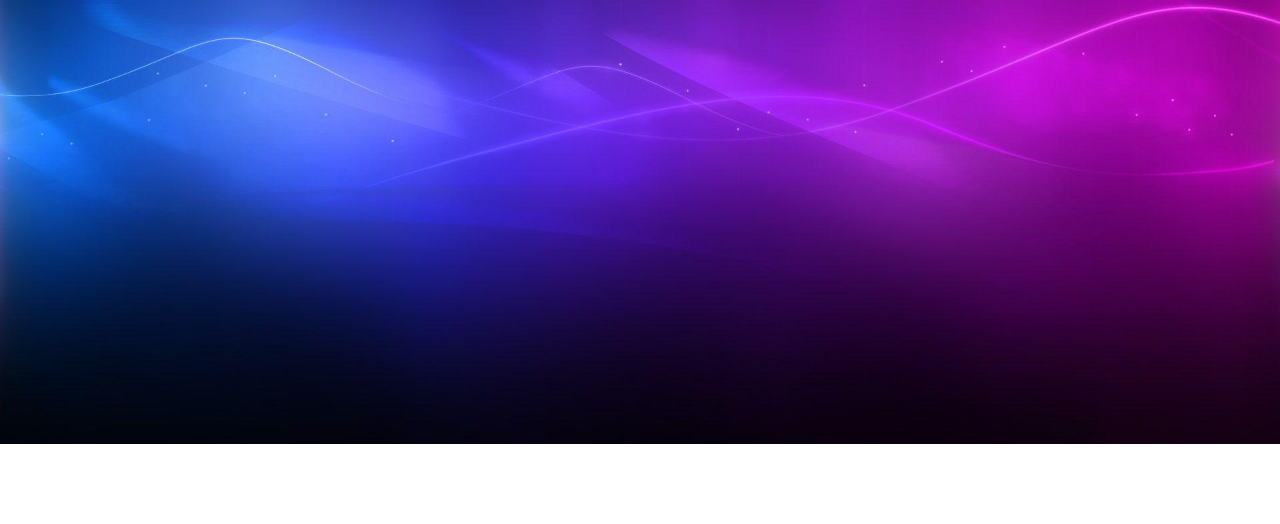
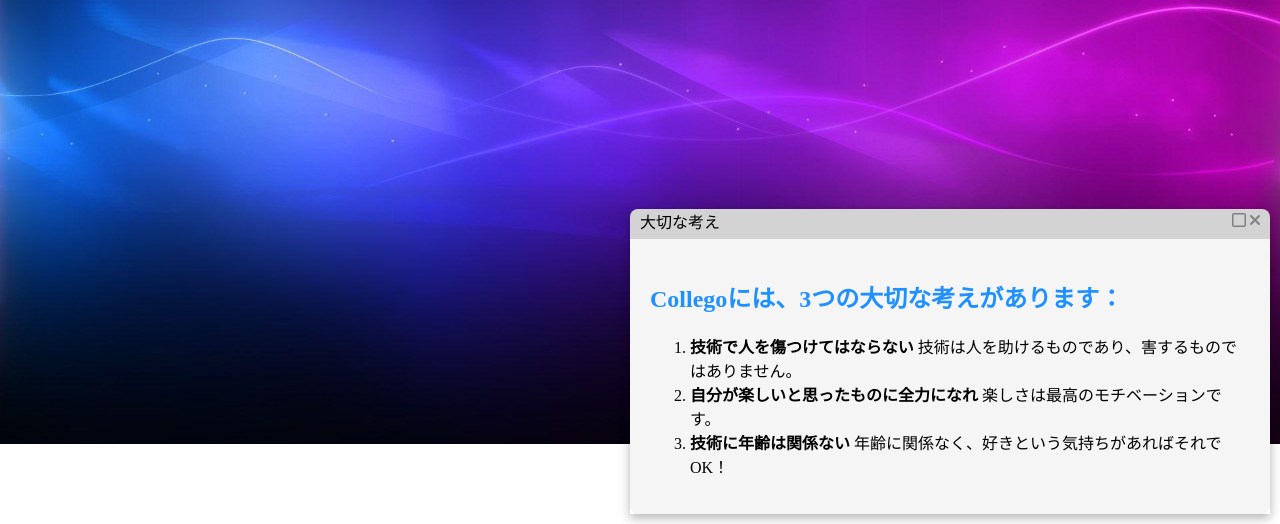
Before and after one commit to Collego-dev/collego-website, a PHP site: page / in a window 1280 px wide. Shown: the part 276-800 px from the top of the page. Run offline with PHP 8.4, Linux system fonts and the light colour scheme.

Commit message:
Add new window (3つの大切な考え)

```diff
--- a/index.html
+++ b/index.html
@@ -28,6 +28,35 @@
                 </a>
             </div>
         </div>
+
+        <div class="window" style="right: 10px; bottom: 10px; width: 50vw">
+            <div class="window-header">
+                <p>大切な考え</p>
+                <div class="window-right-menu">
+                    <i class="far fa-square"></i>
+                    <i class="fas fa-times"></i>
+                </div>
+            </div>
+            <div class="window-body">
+                <h2 style="color: dodgerblue">
+                    Collegoには、3つの大切な考えがあります：
+                </h2>
+                <ol>
+                    <li>
+                        <strong>技術で人を傷つけてはならない</strong>
+                        技術は人を助けるものであり、害するものではありません。
+                    </li>
+                    <li>
+                        <strong>自分が楽しいと思ったものに全力になれ</strong>
+                        楽しさは最高のモチベーションです。
+                    </li>
+                    <li>
+                        <strong>技術に年齢は関係ない</strong>
+                        年齢に関係なく、好きという気持ちがあればそれでOK！
+                    </li>
+                </ol>
+            </div>
+        </div>
         <script src="main.js"></script>
     </body>
 </html>
--- a/main.js
+++ b/main.js
@@ -1,3 +1,5 @@
+let zIndex = 1;
+
 let exitBtns = document.querySelectorAll(".fa-times");
 for (let exitBtn of exitBtns) {
     exitBtn.addEventListener("click", () => {
@@ -10,8 +12,6 @@ for (let maximizeBtn of maximizeBtns) {
     maximizeBtn.addEventListener("click", () => {
         let window = maximizeBtn.parentElement.parentElement.parentElement;
         window.classList.toggle("maximized");
-        window.style.left = "0.5vw";
-        window.style.top = "1vh";
     });
 }
 
@@ -19,6 +19,8 @@ let windowHeaders = document.querySelectorAll(".window-header");
 for (let windowHeader of windowHeaders) {
     windowHeader.addEventListener("mousedown", function (event) {
         let window = windowHeader.parentElement;
+        window.style.zIndex = zIndex++;
+
         const startX = event.clientX - window.offsetLeft;
         const startY = event.clientY - window.offsetTop;
 
--- a/style.css
+++ b/style.css
@@ -18,6 +18,7 @@ button {
 
 .window {
     position: absolute;
+    height: max-content;
     box-shadow: 0 4px 10px rgba(0, 0, 0, 0.3);
 }
 
@@ -55,6 +56,8 @@ button {
 }
 
 .maximized {
+    left: 1vh !important;
+    top: 0.5vh !important;
     height: 90vh !important;
     width: 99vw !important;
 }
```
